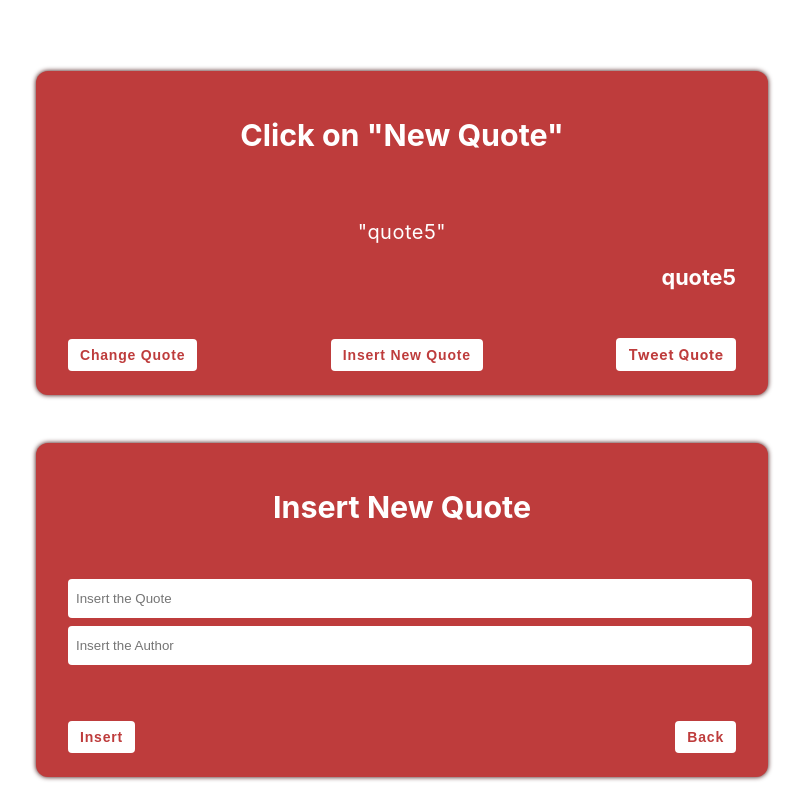
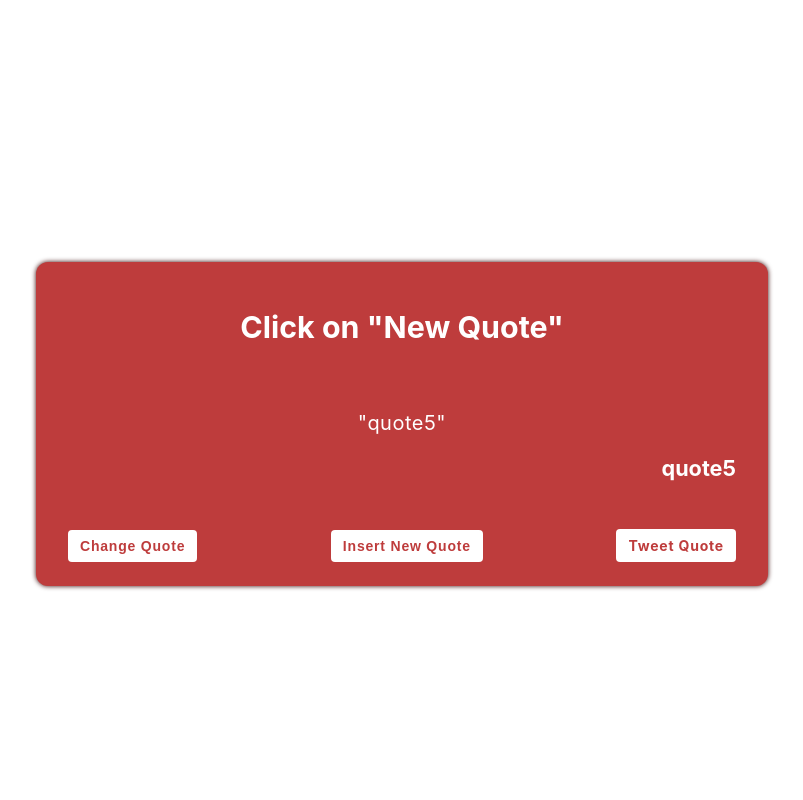
Before and after one commit to YNascimento/Quote-generator-Redux-Hooks, a React (Create React App) app: page / in a window 1280 px wide. Shown: the whole page, without its empty margins (238-1041 px from the left). Built offline with nearby package versions, Linux system fonts and the light colour scheme.

Commit message:
troca telas ok

```diff
--- a/src/features/QuoteGenerator/QuoteGenerator.js
+++ b/src/features/QuoteGenerator/QuoteGenerator.js
@@ -1,19 +1,26 @@
 import React, { useState } from 'react';
 import { useSelector, useDispatch } from 'react-redux';
 import {setQuote, selectQuotes, selectAuthors} from './quoteGeneratorSlice'
-import styles from './Counter.module.css';
+import styles from './QuoteGenerator.module.css';
 
 function changeDisplay(){
     const showQuote = document.getElementById('showQuote')
     const addQuote = document.getElementById('addQuote')
 
-    if(showQuote.classList.contains('hide')){
-        showQuote.classList.remove('hide')
-        addQuote.classList.add('hide')
+    for (let i = 0; i < showQuote.classList.length; i++) {
+        if(showQuote.classList[i].includes('hide')){
+            addQuote.className += `, ${styles.hide}`
+            showQuote.className = ` ${styles.box}`
+            return
         }
-    else if(addQuote.classList.contains('hide')){
-        addQuote.classList.remove('hide')
-        showQuote.classList.add('hide')
+    }
+
+    for (let i = 0; i < addQuote.classList.length; i++) {
+        if(addQuote.classList[i].includes('hide')){
+            showQuote.className += ` ${styles.hide}`
+            addQuote.className = ` ${styles.box}`
+            return
+        }
     }
 }
 
@@ -31,16 +38,11 @@ export function QuoteGenerator() {
 
     let loadRandomQuote = () => {
         let n = Math.floor(Math.random()* allQuotes.length)
-        console.log(n)
-
         setPresentQuote(allQuotes[n])
         setPresentAuthor(allAuthors[n])
-
-        console.log(presentQuote)
     }
 
     return (
-        <div>
         <div>
             <div id="showQuote" className={styles.box}>
                 <h3>Click on "New Quote"</h3>
@@ -52,7 +54,7 @@ export function QuoteGenerator() {
                 <div className={styles.buttons}>
                     <button className={styles.button} id="new-quote" onClick={loadRandomQuote}>Change Quote</button>
 
-                        <button className={styles.button}>Insert New Quote</button>
+                    <button className={styles.button} onClick={changeDisplay}>Insert New Quote</button>
 
                     <a href="/twitter.com/intent/tweet" className={styles.button} id="tweet-quote" target="_blank">
                     Tweet Quote
@@ -60,7 +62,7 @@ export function QuoteGenerator() {
                 </div>
             </div>
 
-                <div id="addQuote" className={styles.box}>
+            <div id="addQuote" className={`${styles.box}, ${styles.hide}`}>
                 <div>
                     <h3>Insert New Quote</h3>
                     <form>
@@ -77,32 +79,14 @@ export function QuoteGenerator() {
                                 onClick={(e) => {e.preventDefault(); dispatch(setQuote( {newQuote, newAuthor}))}}>
                                 Insert
                             </button>
-                                <button className={styles.button}>Back</button>
                         </div>
                     </form>
+
+                    <div className={styles.buttons}>
+                        <button className={styles.button} onClick={changeDisplay}>Back</button>
                     </div>
                 </div>
             </div>
-
-            {/* <div>
-                <div className={styles.row}>
-                    <button className={styles.button} aria-label="Increment value" onClick={() => dispatch(increment())}> + </button>
-
-                    <span className={styles.value}>{count}</span>
-
-                    <button className={styles.button} aria-label="Decrement value" onClick={() => dispatch(decrement())}> - </button>
-                </div>
-
-                <div className={styles.row}>
-                    <input className={styles.textbox} aria-label="Set increment amount" value={incrementAmount} onChange={e => setIncrementAmount(e.target.value)} />
-                    <button className={styles.button} onClick={() => dispatch(incrementByAmount(Number(incrementAmount) || 0))}>
-                        Add Amount
-                    </button>
-                    <button className={styles.asyncButton} onClick={() => dispatch(incrementAsync(Number(incrementAmount) || 0))}>
-                        Add Async
-                    </button>
-                </div>
-            </div> */}
         </div>
     );
 }
```
Also changed, not shown: src/features/QuoteGenerator/QuoteGenerator.module.css (renamed from src/features/QuoteGenerator/Counter.module.css). Lines whose indentation alone changed are shown as unchanged.
